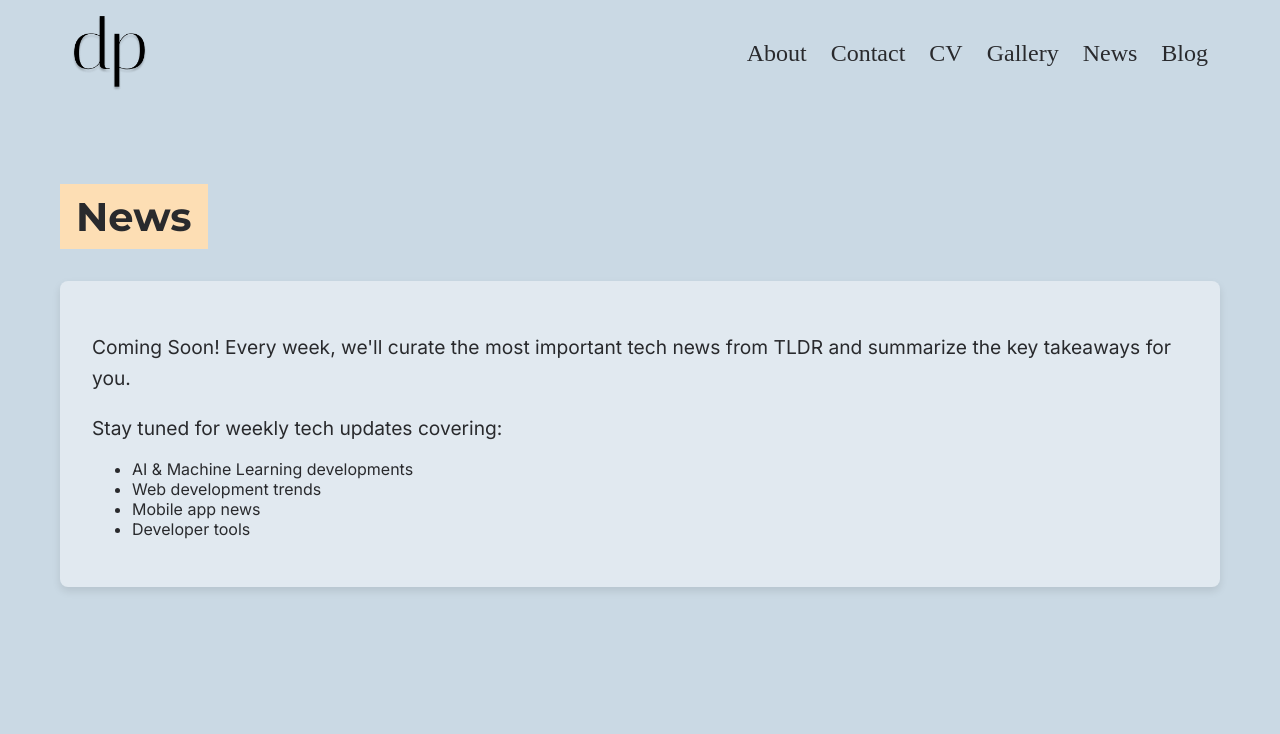
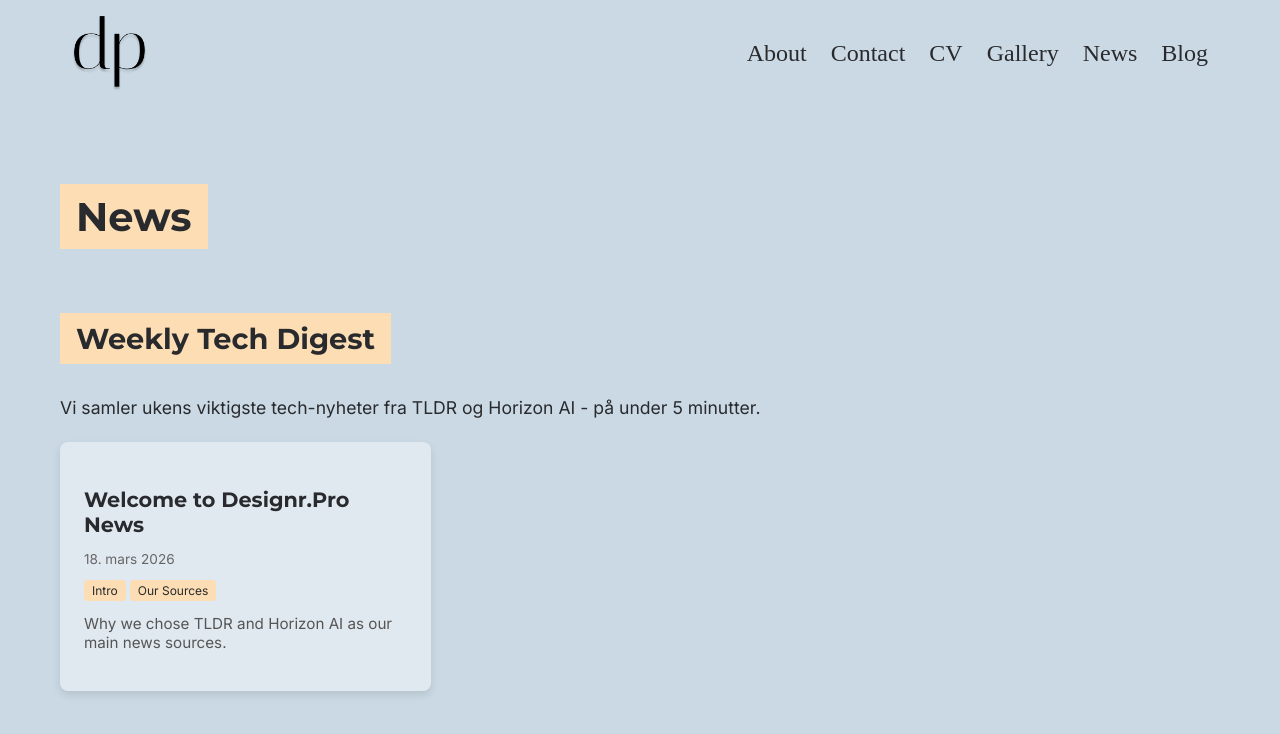
Before and after one commit to Designrpros/Designr-Pro, a Next.js app: page /news in a window 1280 px wide. Shown: the top 734 px of the page. Built offline with nearby package versions, Linux system fonts and the light colour scheme.

Commit message:
Add: News page with table support, remark-gfm

```diff
--- a/package.json
+++ b/package.json
@@ -15,6 +15,8 @@
     "react": "^19.0.0",
     "react-dom": "^19.0.0",
     "react-markdown": "^10.1.0",
+    "rehype-raw": "^7.0.0",
+    "remark-gfm": "^4.0.1",
     "styled-components": "^6.1.16"
   },
   "devDependencies": {
--- a/src/app/news/page.tsx
+++ b/src/app/news/page.tsx
@@ -1,6 +1,7 @@
 'use client';
 
 import styled from 'styled-components';
+import Link from 'next/link';
 
 const NewsContainer = styled.div`
   padding: 50px 20px;
@@ -29,40 +30,93 @@ const NewsTitle = styled.h1`
   margin-bottom: 2rem;
 `;
 
-const NewsContent = styled.div`
-  background-color: #e1e9f0;
-  padding: 2rem;
-  border-radius: 8px;
-  box-shadow: 0px 4px 8px rgba(0, 0, 0, 0.1);
+const SectionTitle = styled.h2`
+  font-size: 1.8rem;
+  font-weight: 600;
+  color: #292a2d;
+  background-color: #fddeb4;
+  padding: 0.5rem 1rem;
+  display: inline-block;
+  margin-bottom: 1rem;
+  margin-top: 2rem;
+`;
+
+const NewsGrid = styled.div`
+  display: grid;
+  grid-template-columns: repeat(auto-fill, minmax(300px, 1fr));
+  gap: 1.5rem;
   width: 100%;
 `;
 
-const NewsText = styled.p`
-  font-size: 1.2rem;
+const NewsCard = styled(Link)`
+  background-color: #e1e9f0;
+  padding: 1.5rem;
+  border-radius: 8px;
+  box-shadow: 0px 4px 8px rgba(0, 0, 0, 0.1);
+  text-decoration: none;
+  display: block;
+  transition: transform 0.2s ease;
+
+  &:hover {
+    transform: translateY(-4px);
+  }
+`;
+
+const CardTitle = styled.h3`
+  font-size: 1.3rem;
   color: #292a2d;
-  line-height: 1.6;
-  margin-bottom: 1rem;
+  margin-bottom: 0.5rem;
 `;
+
+const CardDate = styled.p`
+  font-size: 0.85rem;
+  color: #666;
+  margin-bottom: 0.75rem;
+`;
+
+const Tag = styled.span`
+  background-color: #fddeb4;
+  color: #292a2d;
+  padding: 0.2rem 0.5rem;
+  border-radius: 4px;
+  font-size: 0.75rem;
+  margin-right: 0.25rem;
+`;
+
+const newsPosts = [
+  {
+    slug: 'uke-1',
+    title: 'Welcome to Designr.Pro News',
+    date: '18. mars 2026',
+    tags: ['Intro', 'Our Sources'],
+    excerpt: 'Why we chose TLDR and Horizon AI as our main news sources.'
+  }
+];
 
 export default function News() {
   return (
     <NewsContainer>
       <NewsTitle>News</NewsTitle>
-      <NewsContent>
-        <NewsText>
-          Coming Soon! Every week, we'll curate the most important tech news from TLDR
-          and summarize the key takeaways for you.
-        </NewsText>
-        <NewsText>
-          Stay tuned for weekly tech updates covering:
-        </NewsText>
-        <ul>
-          <li>AI & Machine Learning developments</li>
-          <li>Web development trends</li>
-          <li>Mobile app news</li>
-          <li>Developer tools</li>
-        </ul>
-      </NewsContent>
+
+      <SectionTitle>Weekly Tech Digest</SectionTitle>
+      <p style={{ fontSize: '1.1rem', marginBottom: '1.5rem', color: '#292a2d' }}>
+        Vi samler ukens viktigste tech-nyheter fra TLDR og Horizon AI - på under 5 minutter.
+      </p>
+
+      <NewsGrid>
+        {newsPosts.map(post => (
+          <NewsCard key={post.slug} href={`/news/${post.slug}`}>
+            <CardTitle>{post.title}</CardTitle>
+            <CardDate>{post.date}</CardDate>
+            <div style={{ marginBottom: '0.5rem' }}>
+              {post.tags.map(tag => (
+                <Tag key={tag}>{tag}</Tag>
+              ))}
+            </div>
+            <p style={{ fontSize: '0.95rem', color: '#555' }}>{post.excerpt}</p>
+          </NewsCard>
+        ))}
+      </NewsGrid>
     </NewsContainer>
   );
 }
```
Also changed, not shown: src/app/news/[slug]/page.tsx (+118 -39 lines), 1 other file (tests, documents, lock files or other folders).
